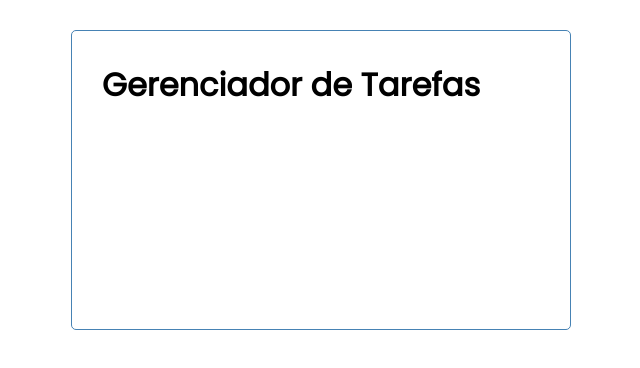
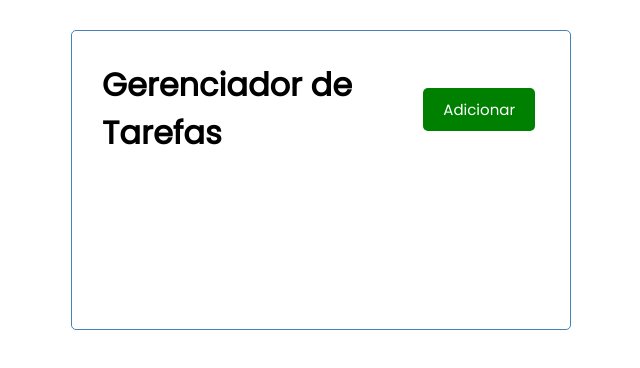
Before and after one commit to LionyxML/react-tarefas, a React (Create React App) app: page / in a window 1280 px wide. Shown: the top 368 px of the page, without its empty margins (319-959 px from the left). Built offline with nearby package versions, Linux system fonts and the light colour scheme.

Commit message:
Added some testing elements to new component button

```diff
--- /dev/null
+++ b/src/components/Button.js
@@ -0,0 +1,24 @@
+import PropTypes from 'prop-types'
+
+const Button = ({ color, text, onClick }) => {
+  return (
+    <button
+    onClick = {onClick}
+    style = {{ backgroundColor: color }}
+    className="btn">
+    { text }
+    </button>
+  )
+}
+
+Button.defaultProps = {
+  color: 'steelblue'
+}
+
+Button.propTypes = {
+  text: PropTypes.string,
+  color: PropTypes.string,
+  onClick: PropTypes.func,
+}
+
+export default Button
--- a/src/components/Header.js
+++ b/src/components/Header.js
@@ -1,9 +1,14 @@
 import PropTypes from 'prop-types'
+import Button from './Button'
 
 const Header = (props) => {  //Pode desestruturar com {{ title }} e usar {title} direto
+  const onClick = () => {
+    console.log('Click')
+  }
   return (
-    <header>
+    <header className="header">
       <h1>{props.title}</h1>
+      <Button color='green' text='Adicionar' onClick={onClick}/>
     </header>
   )
 }
```
